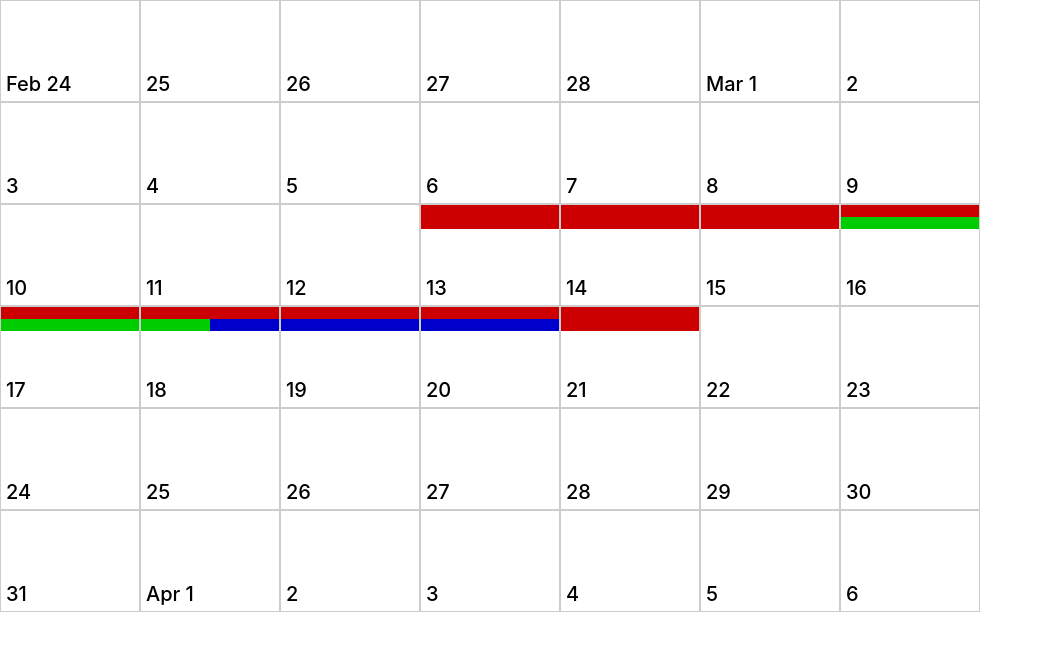
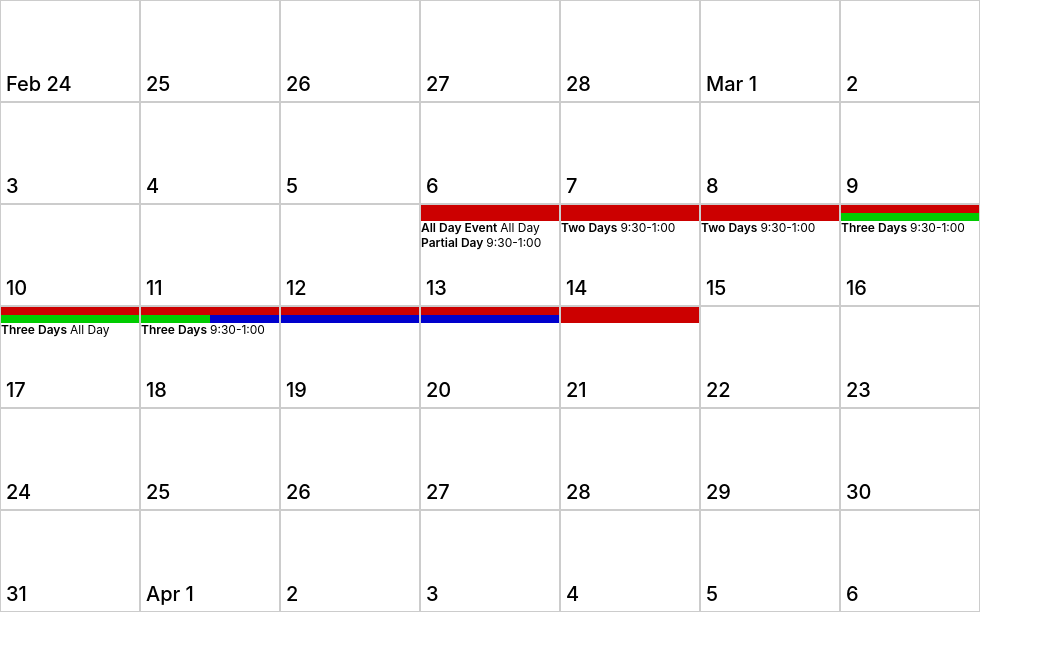
Before and after one commit to dupersaurus/travelcal, a React (Create React App) app: page / in a window 1280 px wide. Shown: the top 650 px of the page, without its empty margins (0-1043 px from the left). Built offline with nearby package versions, Linux system fonts and the light colour scheme.

Commit message:
display events

```diff
--- a/src/App.js
+++ b/src/App.js
@@ -16,8 +16,20 @@ store.dispatch(addDestination(2, "2019-03-16", "2019-03-18", "#0c0"))
 store.dispatch(addDestination(3, "2019-03-18", "2019-03-20", "#00c"))
 
 store.dispatch(addEvent(1))
-store.dispatch(updateEventName(1, "Test Event"))
-store.dispatch(updateEventDate(1, "1-1", "2019-03-14", "2019-03-14"))
+store.dispatch(updateEventName(1, "All Day Event"))
+store.dispatch(updateEventDate(1, "1-1", "2019-03-13 00:00", "2019-03-13 23:59"))
+
+store.dispatch(addEvent(2))
+store.dispatch(updateEventName(2, "Partial Day"))
+store.dispatch(updateEventDate(2, "2-1", "2019-03-13 9:30", "2019-03-13 13:00"))
+
+store.dispatch(addEvent(3))
+store.dispatch(updateEventName(3, "Two Days"))
+store.dispatch(updateEventDate(3, "3-1", "2019-03-14 9:30", "2019-03-15 13:00"))
+
+store.dispatch(addEvent(4))
+store.dispatch(updateEventName(4, "Three Days"))
+store.dispatch(updateEventDate(4, "3-1", "2019-03-16 9:30", "2019-03-18 13:00"))
 
 class App extends Component {
   render() {
--- a/src/components/calendar/Calendar.js
+++ b/src/components/calendar/Calendar.js
@@ -12,9 +12,6 @@ export default class Calendar extends Component {
      * @param {moment} [end]
      */
     generateView(start, end) {
-        console.log(start)
-        console.log(end)
-
         const beginning = moment(start).startOf("month").startOf("week");
         let ending = null;
 
@@ -63,6 +60,7 @@ export default class Calendar extends Component {
                                                                     firstDay={weekIndex === 0 && dayIndex === 0}
                                                                     day={day}
                                                                     destinations={this.props.destinations}
+                                                                    events={this.props.events}
                                                                  />)}
                                 </div>
                             )
--- a/src/components/calendar/CalendarDay.css
+++ b/src/components/calendar/CalendarDay.css
@@ -37,7 +37,7 @@
 
 .destinations .destination {
     flex: 0 1 50%;
-    height: 24px;
+    height: 16px;
     z-index: -10;
 }
 
@@ -50,13 +50,17 @@
 }
 
 .destinations.count-2 .destination {
-    flex: 0 1 12px;
+    flex: 0 1 8px;
 }
 
 .destinations.count-3 .destination {
-    height: 12px;
+    height: 8px;
 }
 
 .destinations.count-3 .destination:first-child {
     flex: 0 1 100%;
 }
+
+.events {
+    margin-top: 15px;
+}
--- a/src/components/calendar/CalendarDay.js
+++ b/src/components/calendar/CalendarDay.js
@@ -1,5 +1,8 @@
 import React, { Component } from 'react'
 import './CalendarDay.css'
+import CalendarEvent from "./CalendarEvent"
+
+import {EVENT_DATE_FORMAT} from "../../dateUtils"
 
 const moment = require('moment');
 
@@ -9,10 +12,13 @@ export default class CalendarDay extends Component {
      * Find the destinations matching day.
      */
     findDestinations() {
-        const destinations = this.props.destinations;
         const matches = [];
 
-        destinations.forEach((destination) => {
+        if (this.props.destinations == null) {
+            return [];
+        }
+
+        this.props.destinations.forEach((destination) => {
             const start = moment(destination.start);
             const end = moment(destination.end);
 
@@ -24,11 +30,48 @@ export default class CalendarDay extends Component {
         return matches;
     }
 
+    findEvents() {
+        const events = [];
+
+        if (this.props.events == null) {
+            return events;
+        }
+
+        this.props.events.forEach((event) => {
+            let dates = [];
+
+            for (let date of event.dates) {
+                const start = moment(date.start, EVENT_DATE_FORMAT);
+                const end = moment(date.end, EVENT_DATE_FORMAT);
+
+                if (start.isSame(end, "day")) {
+                    if (start.isSame(this.props.day, "day")) {
+                        dates.push(date)
+                        break;
+                    }
+                } else if (this.props.day.isBetween(start, end, "day", "[]")) {
+                    dates.push(date)
+                    break;
+                }
+            }
+
+            if (dates.length > 0) {
+                events.push({event, dates});
+            }
+        })
+
+        return events;
+    }
+
     render() {
         return (
         <div className="day">
             <div className="destination-bar">
                 {this.drawDestination()}
+            </div>
+
+            <div className="events">
+                {this.drawEvents()}
             </div>
 
             <div className="label">
@@ -57,8 +100,9 @@ export default class CalendarDay extends Component {
         body = (
             <div className={`destinations count-${matches.length}`}>
                 {
-                    matches.map((match) => (
-                        <div className="destination"
+                    matches.map((match, index) => (
+                        <div key={index}
+                            className="destination"
                             style={{backgroundColor: match.color}} />
                     ))
                 }
@@ -67,4 +111,26 @@ export default class CalendarDay extends Component {
 
         return body;
     }
+
+    drawEvents() {
+        const events = this.findEvents();
+
+        if (events.length === 0) {
+            return null;
+        }
+
+        return (
+            <div className="calendar-events">
+                {
+                    events.map((event) => (
+                        <CalendarEvent
+                            key={event.event.id}
+                            day={this.props.day}
+                            event={event}
+                        />
+                    ))
+                }
+            </div>
+        )
+    }
 }
--- /dev/null
+++ b/src/components/calendar/CalendarEvent.css
@@ -0,0 +1,12 @@
+.calendar-event {
+    font-size: 75%
+}
+
+.calendar-event .event-name {
+    font-weight: 600;
+    margin-right: 3px;
+}
+
+.calendar-event .event-time {
+
+}
--- /dev/null
+++ b/src/components/calendar/CalendarEvent.js
@@ -0,0 +1,34 @@
+import React, { Component } from 'react'
+import { EVENT_DATE_FORMAT, isEventAllDay } from "../../dateUtils"
+
+import "./CalendarEvent.css"
+
+const moment = require('moment');
+
+export default class CalendarEvent extends Component {
+    render() {
+        return (
+            <div className="calendar-event">
+                <span className="event-name">
+                    {this.props.event.event.name}
+                </span>
+                <span className="event-time">
+                    {this.drawTime()}
+                </span>
+            </div>
+        )
+    }
+
+    drawTime() {
+        for (let date of this.props.event.dates) {
+            const start = moment(date.start, EVENT_DATE_FORMAT);
+            const end = moment(date.end, EVENT_DATE_FORMAT);
+
+            if (isEventAllDay(this.props.day, start, end)) {
+                return "All Day"
+            } else {
+                return `${start.format("h:mm")}-${end.format("h:mm")}`
+            }
+        }
+    }
+}
--- /dev/null
+++ b/src/dateUtils.js
@@ -0,0 +1,47 @@
+const moment = require('moment');
+
+export const DESTINATION_DATE_FORMAT = "YYYY-MM-DD"
+export const EVENT_DATE_FORMAT = "YYYY-MM-DD H:m"
+
+export const START_OF_DAY = "0:0";
+export const END_OF_DAY = "23:59";
+
+/**
+ * Returns if an event is all day
+ * @param {moment} day
+ * @param {moment} eventStart
+ * @param {moment} eventEnd
+ * @returns {boolean}
+ */
+export function isEventAllDay(day, eventStart, eventEnd) {
+    if (!moment.isMoment(eventStart)) {
+        eventStart = moment(eventStart);
+    }
+
+    if (!moment.isMoment(eventEnd)) {
+        eventEnd = moment(eventEnd);
+    }
+
+    const minutes = eventEnd.diff(eventStart, "minute");
+
+    // shorter than a day
+    if (minutes < 1439) {
+        return false;
+    }
+
+    // start and end is same day...
+    if (eventStart.dayOfYear() === eventEnd.dayOfYear()) {
+        return true;
+    }
+
+    // event spans multiple days...
+    else {
+        if (day.isSame(eventStart, "day")) {
+            return eventStart.format("H:m") === START_OF_DAY
+        } else if (day.isSame(eventEnd, "day")) {
+            return eventEnd.format("H:m") === END_OF_DAY
+        }
+
+        return true;
+    }
+}
--- a/src/reducers/events.js
+++ b/src/reducers/events.js
@@ -54,7 +54,7 @@ export function events(state = [], action) {
 function add(state, action) {
     return [
         ...state,
-        Object.assign(_.clone(initial), {id: action.id})
+        Object.assign(_.cloneDeep(initial), {id: action.id})
     ]
 }
 
```
